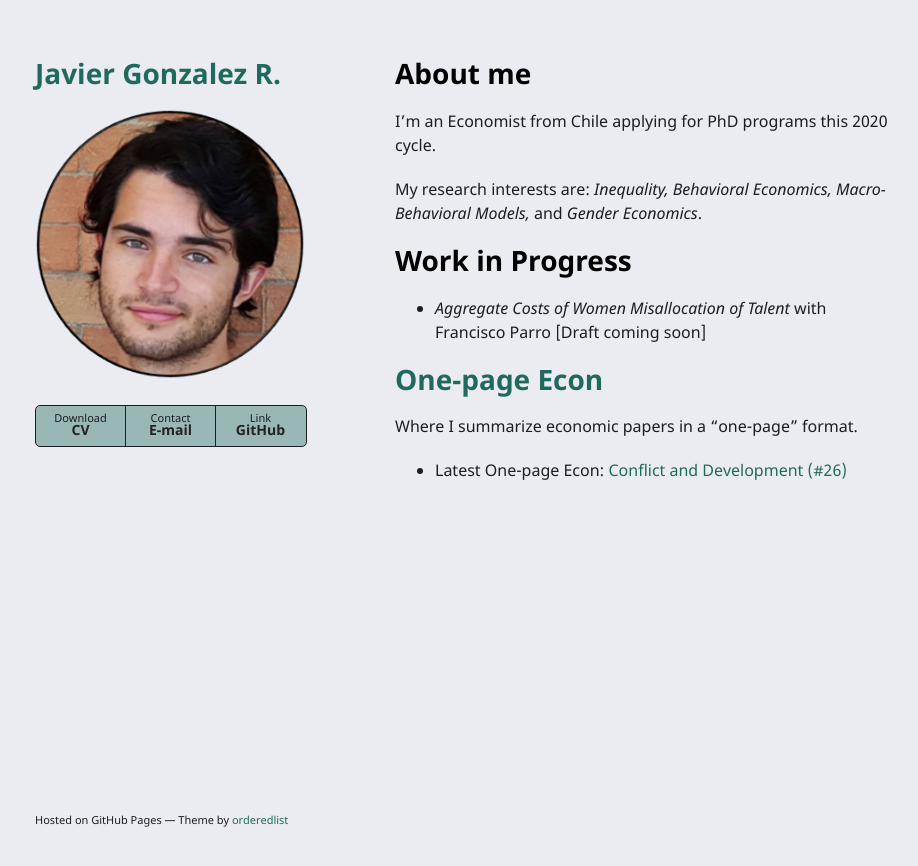
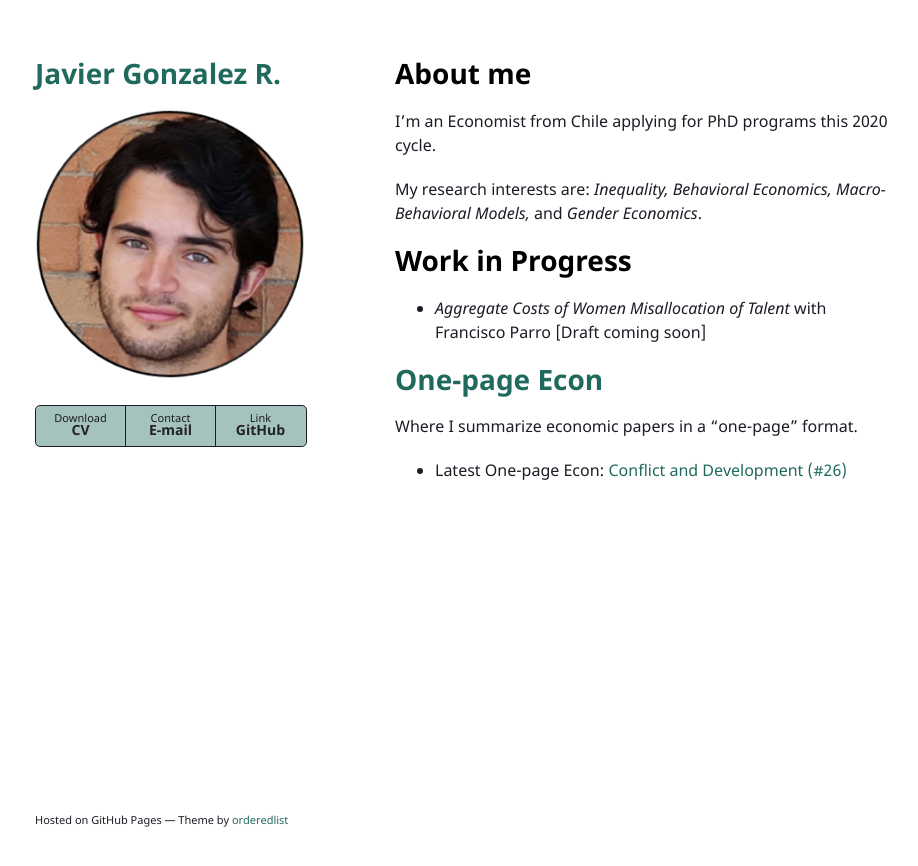
Before and after one commit to jjgecon/jjgecon.github.io, a Jekyll site: the page built from index.md, in a window 1280 px wide. Shown: the top 866 px of the page, without its empty margins (175-1093 px from the left). Built offline with Jekyll 4.4.1, drawn with Linux system fonts in a browser that asks for light colours; the repository's description, which GitHub fills in, is left out; our own code applies the rules of GitHub Pages for plain Markdown files.

Commit message:
Signed-off-by: jjgecon <javierj.g18@gmail.com>

```diff
--- a/_sass/jekyll-theme-minimal.scss
+++ b/_sass/jekyll-theme-minimal.scss
@@ -2,7 +2,7 @@
 @import "rouge-github";
 
 body {
-  background-color: #ebecf1;
+  background-color: #ffffff;
   padding:50px;
   font: 16px/1.5 "Noto Sans", "Helvetica Neue", Helvetica, Arial, sans-serif;
   color:#1b1c25;
@@ -61,7 +61,7 @@ a:hover small {
 }
 
 blockquote {
-  border-left:1px solid #e5e5e5;
+  border-left:1px solid #ffffff;
   margin:0;
   padding:0 0 0 20px;
   font-style:italic;
@@ -76,7 +76,7 @@ pre {
   padding:8px 15px;
   background: #f8f8f8;
   border-radius:5px;
-  border:1px solid #e5e5e5;
+  border:1px solid #ffffff;
   overflow-x: auto;
 }
 
@@ -88,7 +88,7 @@ table {
 th, td {
   text-align:left;
   padding:5px 10px;
-  border-bottom:1px solid #e5e5e5;
+  border-bottom:1px solid #ffffff;
 }
 
 dt {
```
